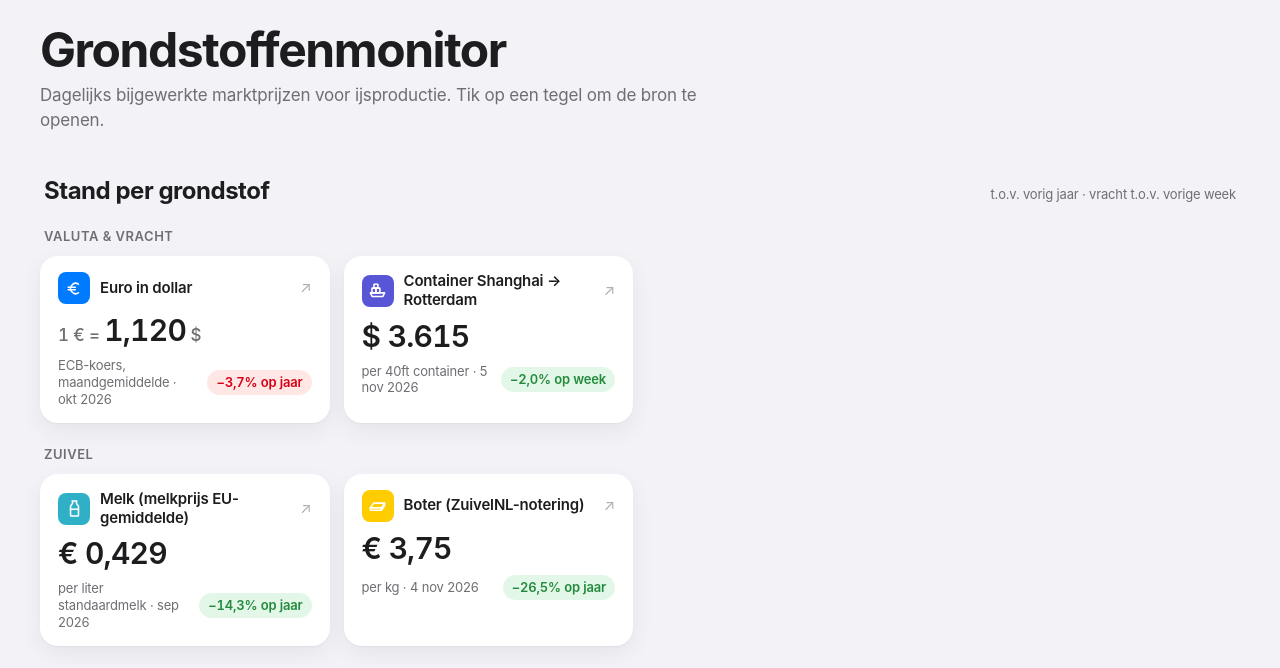
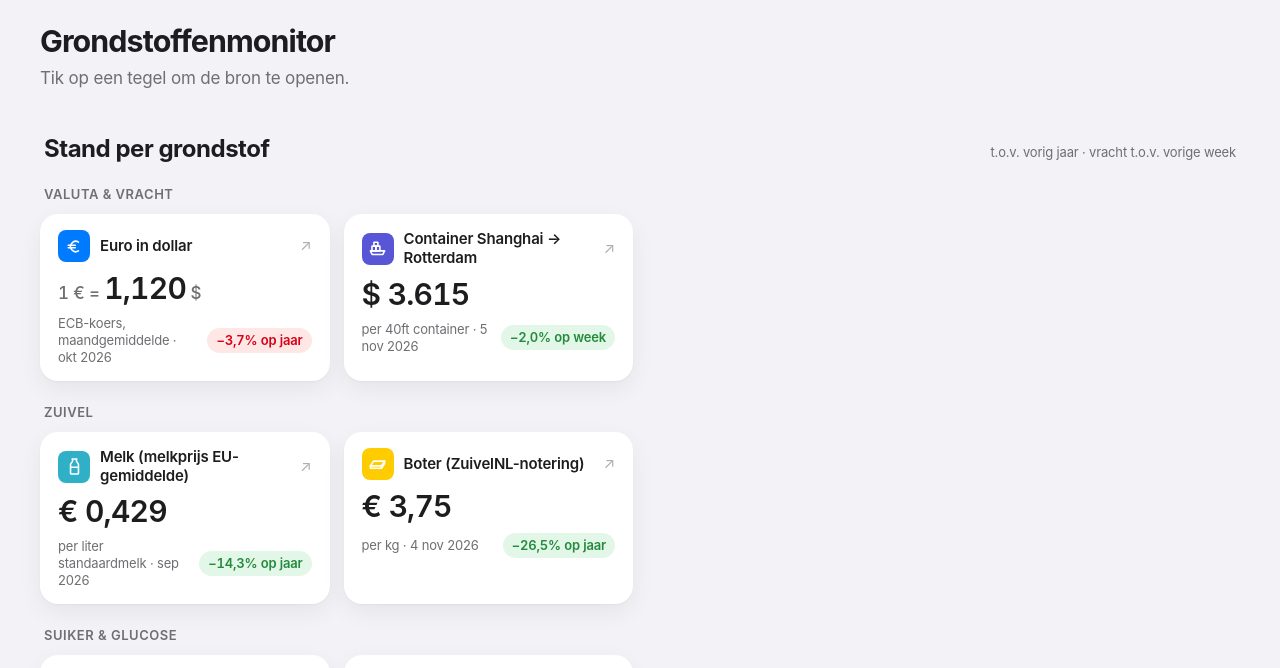
Before and after one commit to grondstoffenmonitor/grondstoffenmonitor.github.io, a plain HTML site: page index.html in a window 1280 px wide. Shown: the part 53-721 px from the top of the page. Drawn offline with nearby package versions, Linux system fonts and the light colour scheme.

Commit message:
Kleinere titel, intro-zin weg

```diff
--- a/index.html
+++ b/index.html
@@ -35,7 +35,7 @@ body { margin: 0; background: var(--bg); color: var(--fg); font: 17px/1.47 var(-
 .balk-in .tijd { margin-left: auto; font-weight: 400; color: var(--fg2); font-size: 13px; }
 
 main { max-width: 1240px; margin: 0 auto; padding: 28px 20px 64px; }
-.kop h1 { font: 700 clamp(2.1rem, 4.5vw, 3rem)/1.05 var(--font-display); letter-spacing: -0.03em; margin: 0; }
+.kop h1 { font: 700 clamp(1.5rem, 3vw, 1.9rem)/1.1 var(--font-display); letter-spacing: -0.03em; margin: 0; }
 .kop p { color: var(--fg2); font-size: 17px; margin: 8px 0 0; max-width: 62ch; }
 
 .melding { margin-top: 20px; background: rgba(255,149,0,.14); color: #a05a00; border-radius: 14px; padding: 12px 16px; font-size: 14px; }
@@ -104,7 +104,7 @@ details ul { font-size: 14px; color: var(--fg2); padding-left: 1.1em; margin: 12
 <main>
   <header class="kop">
     <h1>Grondstoffen&shy;monitor</h1>
-    <p>Dagelijks bijgewerkte marktprijzen voor ijsproductie. Tik op een tegel om de bron te openen.</p>
+    <p>Tik op een tegel om de bron te openen.</p>
   </header>
   <div id="melding" class="melding" hidden></div>
 
```
